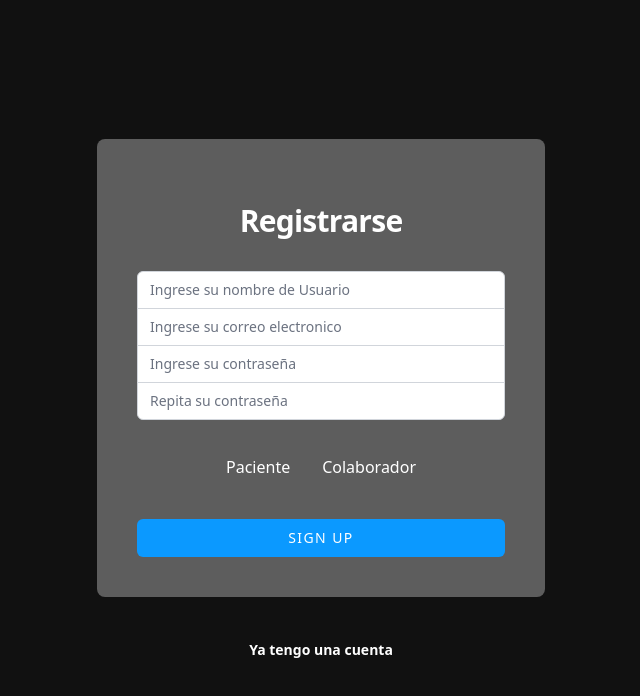
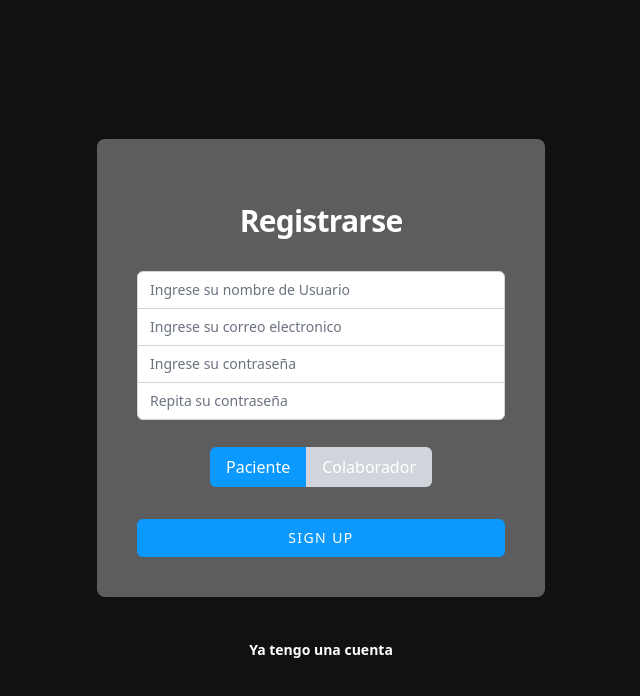
Before and after one commit to No-Country/c9-50-ft-mern, a React (Vite) app in the folder app/: page /register in a window 1280 px wide. Shown: the top 696 px of the page, without its empty margins (319-959 px from the left). Built offline with nearby package versions, Linux system fonts and the light colour scheme.

Commit message:
toggle bg on select

```diff
--- a/app/src/components/form/FormRegister.jsx
+++ b/app/src/components/form/FormRegister.jsx
@@ -93,18 +93,20 @@ export const FormRegister = () => {
                 />
               </div>
               <div className='items-center justify-center flex pt-5'>
-                <label className='flex items-center p-2 rounded-md cursor-pointer dark:text-gray-800'>
+                <label
+                  htmlFor='Toggle3'
+                  className='flex items-center p-2 rounded-md cursor-pointer'
+                >
                   <input
                     id='Toggle3'
                     type='checkbox'
                     className='hidden peer'
                     ref={colaboratorRef}
-                    role='switch'
                   />
-                  <span className='px-4 py-2 rounded-l-md dark:bg-primary peer-checked:dark:bg-gray-300 text-textWhite'>
+                  <span className='px-4 py-2 rounded-l-md bg-primary peer-checked:bg-gray-300 text-textWhite'>
                     Paciente
                   </span>
-                  <span className='px-4 py-2 rounded-r-md dark:bg-gray-300 peer-checked:dark:bg-primary text-textWhite'>
+                  <span className='px-4 py-2 rounded-r-md bg-gray-300 peer-checked:bg-primary text-textWhite'>
                     Colaborador
                   </span>
                 </label>
```
